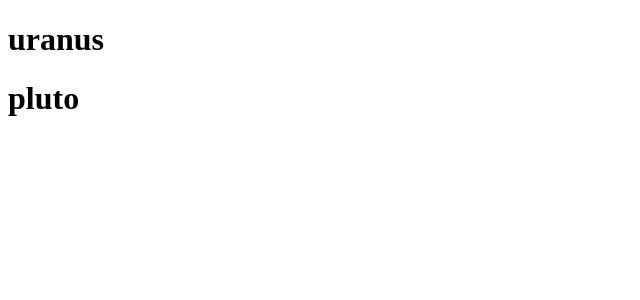
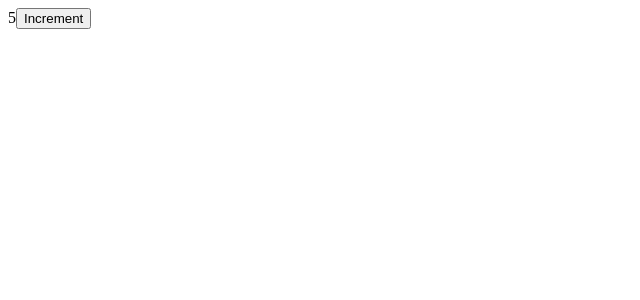
Before and after one commit to sangamesh-Math/to-do-list, a React (Create React App) app: page / in a window 1280 px wide. Shown: the top 300 px of the page, without its empty margins (0-640 px from the left). Built offline with nearby package versions, Linux system fonts and the light colour scheme.

Commit message:
Hello, this is to increase, decrease age.

```diff
--- a/src/App.js
+++ b/src/App.js
@@ -1,18 +1,15 @@
-
+import {useState} from 'react';
 import './App.css';
 function App() {
+  const [age, setAge] = useState(5);
 
-  const planets = [{name: "earth", gasplanet: false}, {name: "uranus", gasplanet: true}, {name: "Saturn", gasplanet: false}, {name: "pluto", gasplanet: true}];
-  return (
-    <div>
-    {planets.map((planet, key) => {
-     if(planet.gasplanet)
-      return <h1>{planet.name}</h1>;
+  const increaseAge = () => {
+  // age = age + 1;
+  setAge(age+5);
+  }
 
+ return (<div>{age}<button onClick={increaseAge}>Increment</button></div>);
 
-    })}
-     </div>
-    );
   }
 
 
```
